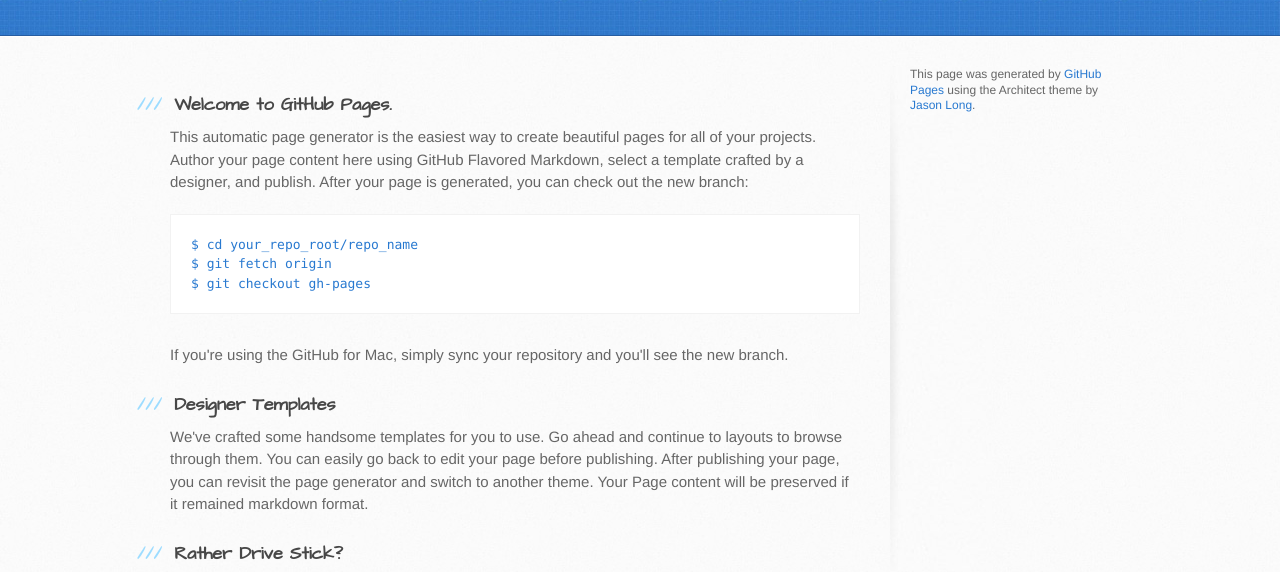
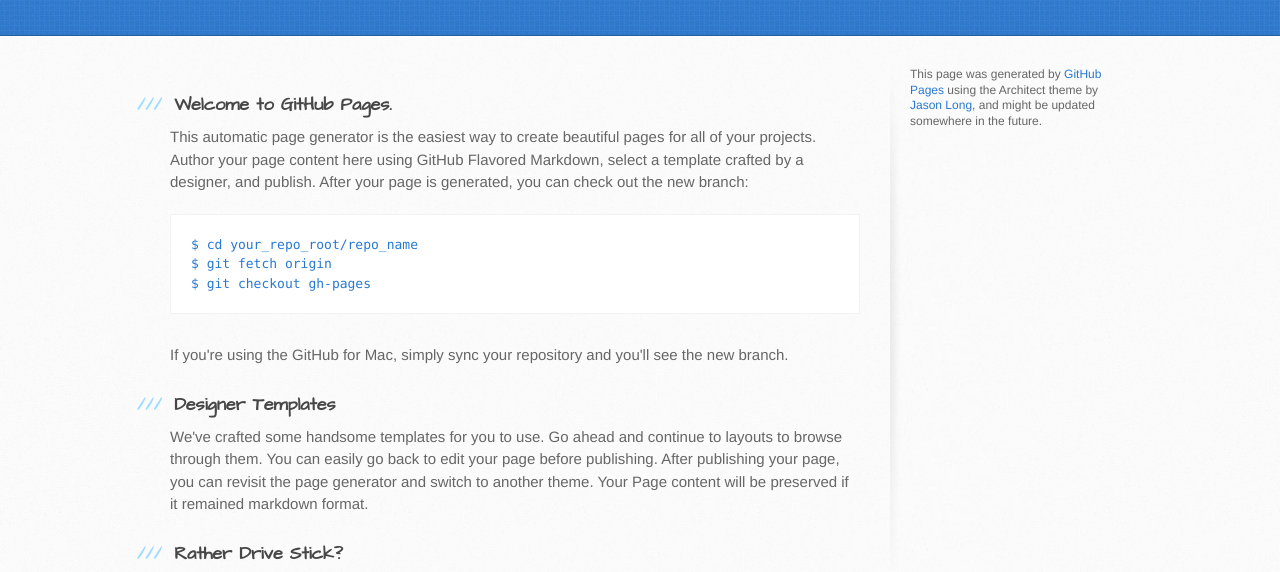
Before and after one commit to willima/willima.github.io, a plain HTML site: page index.html in a window 1280 px wide. Shown: the part 165-737 px from the top of the page. Drawn offline with Linux system fonts and the light colour scheme.

Commit message:
branch test

```diff
--- a/index.html
+++ b/index.html
@@ -64,7 +64,7 @@ $ git checkout gh-pages
         <aside id="sidebar">
 
 
-          <p>This page was generated by <a href="https://pages.github.com">GitHub Pages</a> using the Architect theme by <a href="https://twitter.com/jasonlong">Jason Long</a>.</p>
+          <p>This page was generated by <a href="https://pages.github.com">GitHub Pages</a> using the Architect theme by <a href="https://twitter.com/jasonlong">Jason Long</a>, and might be updated somewhere in the future.</p>
         </aside>
       </div>
     </div>
```
